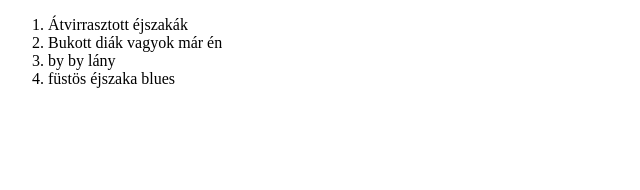
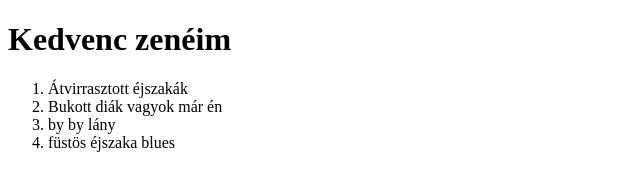
Before and after one commit to hunorBOSS/feladat5, a plain HTML site: page index.html in a window 1280 px wide. Shown: the whole page, without its empty margins (0-640 px from the left). Drawn offline with Linux system fonts and the light colour scheme.

Commit message:
Módosítva

```diff
--- a/index.html
+++ b/index.html
@@ -5,6 +5,9 @@
     <title>Document</title>
 </head>
 <body>
+    <h1>
+        Kedvenc zenéim
+    </h1>
     <ol>
         <li>Átvirrasztott éjszakák</li>
         <li>Bukott diák vagyok már én</li>
```
